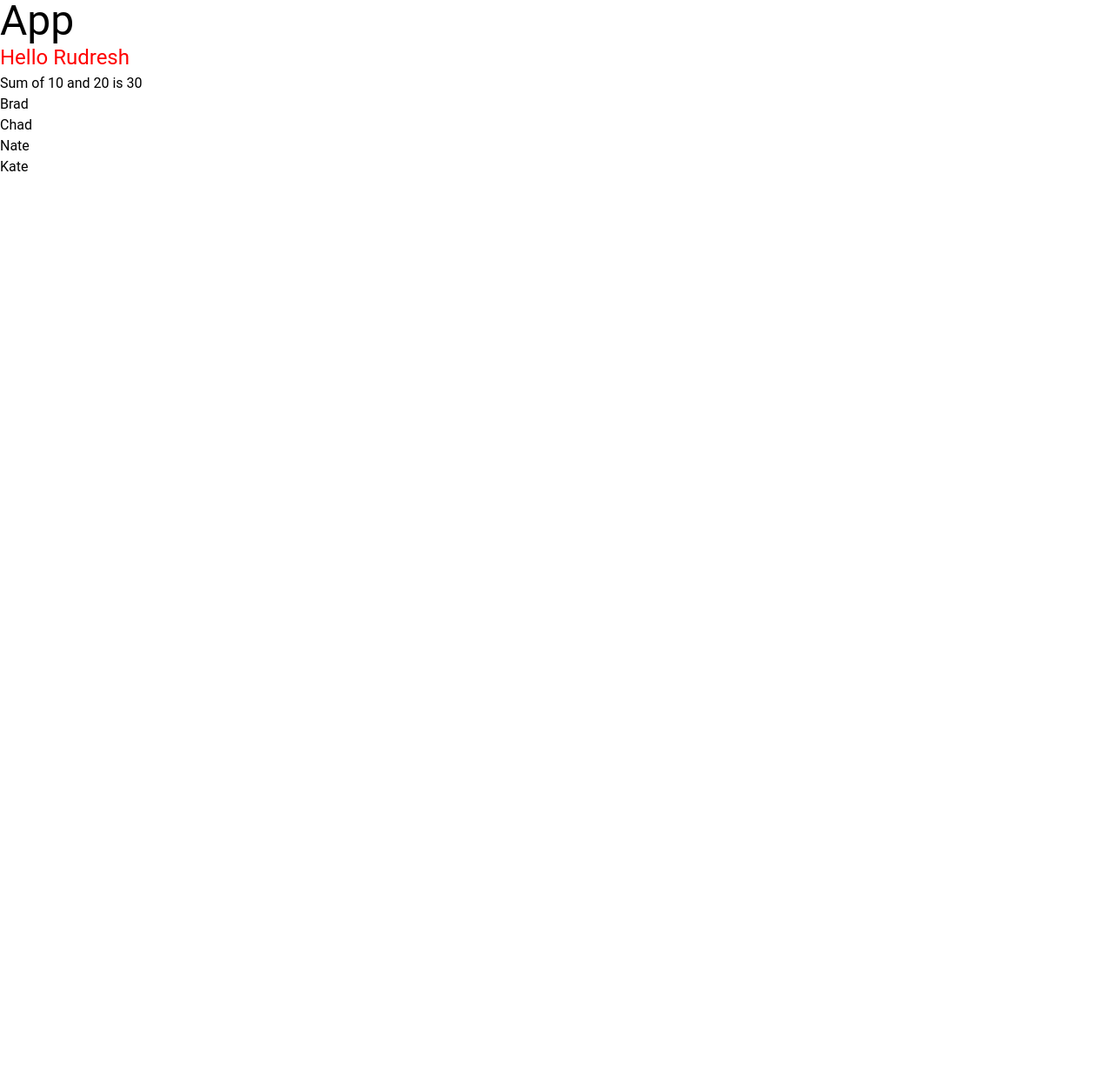
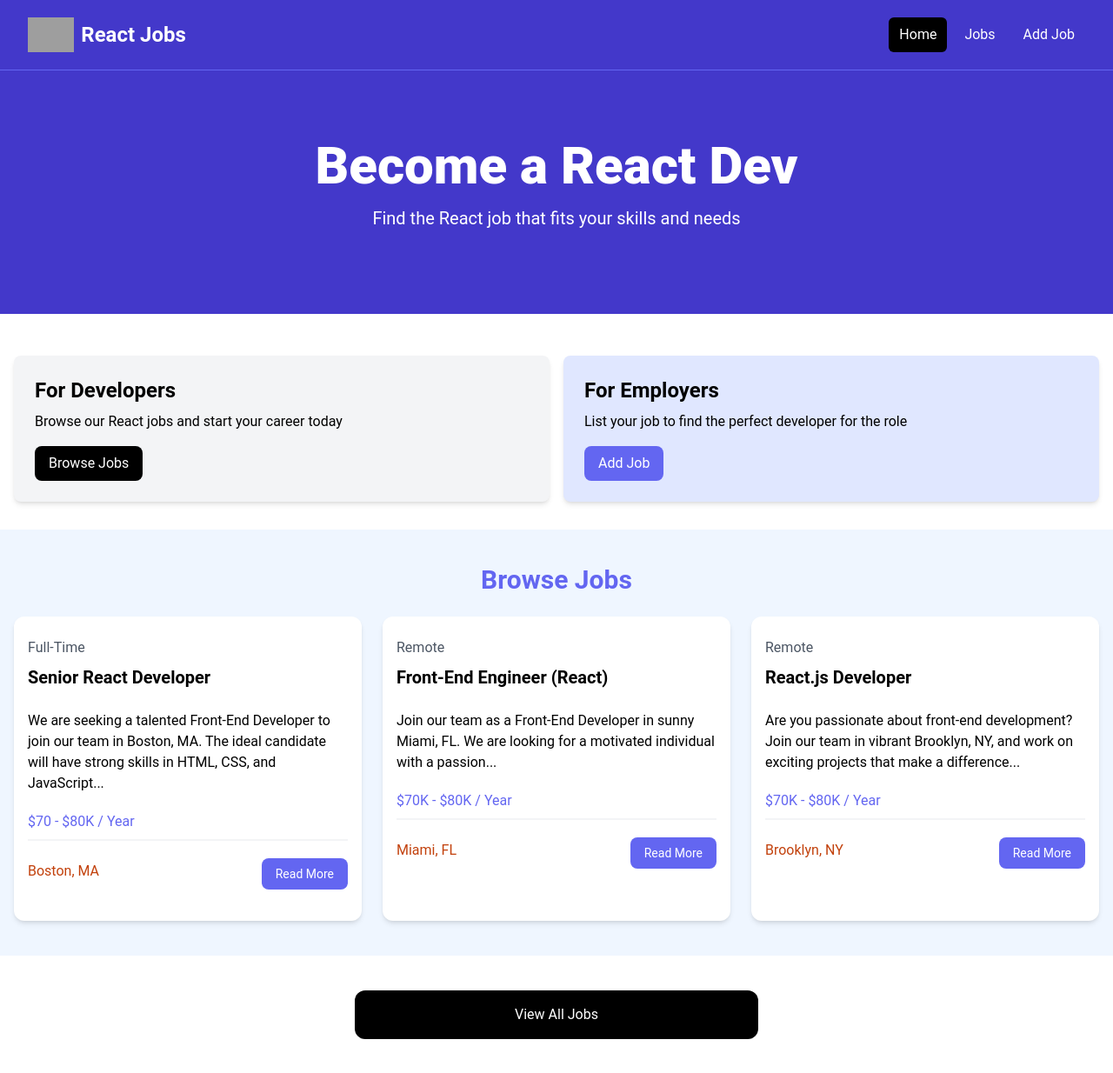
Before and after one commit to rudreshpatre/react-apps, a React (Vite) app in the folder first-react-app/: page / in a window 1280 px wide. Shown: the whole page at 87% size. Before the commit the page ends 800 px from the top, so only its background shows below. Built offline with nearby package versions, Linux system fonts and the light colour scheme; grey boxes are pictures that could not be loaded.

Commit message:
create navbar component
Created navbar component after moving the code for navigation html in to the component.

```diff
--- a/first-react-app/src/App.jsx
+++ b/first-react-app/src/App.jsx
@@ -1,26 +1,170 @@
 import React from 'react'
-
-
+import Navbar from './components/Navbar';
 
 const App = () => {
-  const name = "Rudresh";
-  var x = 10;
-  var y = 20;
-  var names = ['Brad','Chad','Nate','Kate'];
-  var loggedIn = false;
   return (
-    <div>
-        <div className="text-5xl"> App</div>
-        <p style={{color:'red', fontSize:'24px'}}>Hello {name}</p>
-        <p>Sum of {x} and {y} is {x+y}</p>
-        <ul>
-          {names.map((name)=>(
-            <li>{name}</li>
-          ))}
-        </ul>
-        {loggedIn && <h1>Hello Member!</h1>}
-    </div>
-  );
+    <>
+    <Navbar />
+        {/* <!-- Hero --> */}
+        <section className="bg-indigo-700 py-20 mb-4">
+          <div
+            className="max-w-7xl mx-auto px-4 sm:px-6 lg:px-8 flex flex-col items-center"
+          >
+            <div className="text-center">
+              <h1
+                className="text-4xl font-extrabold text-white sm:text-5xl md:text-6xl"
+              >
+                Become a React Dev
+              </h1>
+              <p className="my-4 text-xl text-white">
+                Find the React job that fits your skills and needs
+              </p>
+            </div>
+          </div>
+        </section>
+
+        {/* <!-- Developers and Employers --> */}
+        <section className="py-4">
+          <div className="container-xl lg:container m-auto">
+            <div className="grid grid-cols-1 md:grid-cols-2 gap-4 p-4 rounded-lg">
+              <div className="bg-gray-100 p-6 rounded-lg shadow-md">
+                <h2 className="text-2xl font-bold">For Developers</h2>
+                <p className="mt-2 mb-4">
+                  Browse our React jobs and start your career today
+                </p>
+                <a
+                  href="/jobs.html"
+                  className="inline-block bg-black text-white rounded-lg px-4 py-2 hover:bg-gray-700"
+                >
+                  Browse Jobs
+                </a>
+              </div>
+              <div className="bg-indigo-100 p-6 rounded-lg shadow-md">
+                <h2 className="text-2xl font-bold">For Employers</h2>
+                <p className="mt-2 mb-4">
+                  List your job to find the perfect developer for the role
+                </p>
+                <a
+                  href="/add-job.html"
+                  className="inline-block bg-indigo-500 text-white rounded-lg px-4 py-2 hover:bg-indigo-600"
+                >
+                  Add Job
+                </a>
+              </div>
+            </div>
+          </div>
+        </section>
+
+        {/* <!-- Browse Jobs --> */}
+        <section className="bg-blue-50 px-4 py-10">
+          <div className="container-xl lg:container m-auto">
+            <h2 className="text-3xl font-bold text-indigo-500 mb-6 text-center">
+              Browse Jobs
+            </h2>
+            <div className="grid grid-cols-1 md:grid-cols-3 gap-6">
+              {/* <!-- Job Listing 1 --> */}
+              <div className="bg-white rounded-xl shadow-md relative">
+                <div className="p-4">
+                  <div className="mb-6">
+                    <div className="text-gray-600 my-2">Full-Time</div>
+                    <h3 className="text-xl font-bold">Senior React Developer</h3>
+                  </div>
+
+                  <div className="mb-5">
+                   We are seeking a talented Front-End Developer to join our team in Boston, MA. The ideal candidate will have strong skills in HTML, CSS, and JavaScript...
+                  </div>
+
+                  <h3 className="text-indigo-500 mb-2">$70 - $80K / Year</h3>
+
+                  <div className="border border-gray-100 mb-5"></div>
+
+                  <div className="flex flex-col lg:flex-row justify-between mb-4">
+                    <div className="text-orange-700 mb-3">
+                      <i className="fa-solid fa-location-dot text-lg"></i>
+                      Boston, MA
+                    </div>
+                    <a
+                      href="job.html"
+                      className="h-[36px] bg-indigo-500 hover:bg-indigo-600 text-white px-4 py-2 rounded-lg text-center text-sm"
+                    >
+                     Read More
+                    </a>
+                  </div>
+                </div>
+              </div>
+              {/* <!-- Job Listing 2 --> */}
+              <div className="bg-white rounded-xl shadow-md relative">
+                <div className="p-4">
+                  <div className="mb-6">
+                    <div className="text-gray-600 my-2">Remote</div>
+                    <h3 className="text-xl font-bold">Front-End Engineer (React)</h3>
+                  </div>
+
+                  <div className="mb-5">
+                   Join our team as a Front-End Developer in sunny Miami, FL. We are looking for a motivated individual with a passion...
+                  </div>
+
+                  <h3 className="text-indigo-500 mb-2">$70K - $80K / Year</h3>
+
+                  <div className="border border-gray-100 mb-5"></div>
+
+                  <div className="flex flex-col lg:flex-row justify-between mb-4">
+                    <div className="text-orange-700 mb-3">
+                      <i className="fa-solid fa-location-dot text-lg"></i>
+                      Miami, FL
+                    </div>
+                    <a
+                      href="job.html"
+                      className="h-[36px] bg-indigo-500 hover:bg-indigo-600 text-white px-4 py-2 rounded-lg text-center text-sm"
+                    >
+                     Read More
+                    </a>
+                  </div>
+                </div>
+              </div>
+              {/* <!-- Job Listing 3 --> */}
+              <div className="bg-white rounded-xl shadow-md relative">
+                <div className="p-4">
+                  <div className="mb-6">
+                    <div className="text-gray-600 my-2">Remote</div>
+                    <h3 className="text-xl font-bold">React.js Developer</h3>
+                  </div>
+
+                  <div className="mb-5">
+                    Are you passionate about front-end development? Join our team in vibrant Brooklyn, NY, and work on exciting projects that make a difference...
+                  </div>
+
+                  <h3 className="text-indigo-500 mb-2">$70K - $80K / Year</h3>
+
+                  <div className="border border-gray-100 mb-5"></div>
+
+                  <div className="flex flex-col lg:flex-row justify-between mb-4">
+                    <div className="text-orange-700 mb-3">
+                      <i className="fa-solid fa-location-dot text-lg"></i>
+                      Brooklyn, NY
+                    </div>
+                    <a
+                      href="job.html"
+                      className="h-[36px] bg-indigo-500 hover:bg-indigo-600 text-white px-4 py-2 rounded-lg text-center text-sm"
+                    >
+                     Read More
+                    </a>
+                  </div>
+                </div>
+              </div>
+            </div>
+          </div>
+        </section>
+
+        <section className="m-auto max-w-lg my-10 px-6">
+          <a
+            href="jobs.html"
+            className="block bg-black text-white text-center py-4 px-6 rounded-xl hover:bg-gray-700"
+            >View All Jobs</a
+          >
+        </section>
+    </>
+    );
 };
 
 export default App;
--- /dev/null
+++ b/first-react-app/src/components/Navbar.jsx
@@ -0,0 +1,46 @@
+const Navbar = () => {
+    return (
+        <nav className="bg-indigo-700 border-b border-indigo-500">
+          <div className="mx-auto max-w-7xl px-2 sm:px-6 lg:px-8">
+            <div className="flex h-20 items-center justify-between">
+              <div
+                className="flex flex-1 items-center justify-center md:items-stretch md:justify-start"
+              >
+                {/* <!-- Logo --> */}
+                <a className="flex flex-shrink-0 items-center mr-4" href="/index.html">
+                  <img
+                    className="h-10 w-auto"
+                    src="images/logo.png"
+                    alt="React Jobs"
+                  />
+                  <span className="hidden md:block text-white text-2xl font-bold ml-2"
+                    >React Jobs</span
+                  >
+                </a>
+                <div className="md:ml-auto">
+                  <div className="flex space-x-2">
+                    <a
+                      href="/index.html"
+                      className="text-white bg-black hover:bg-gray-900 hover:text-white rounded-md px-3 py-2"
+                      >Home</a
+                    >
+                    <a
+                      href="/jobs.html"
+                      className="text-white hover:bg-gray-900 hover:text-white rounded-md px-3 py-2"
+                      >Jobs</a
+                    >
+                    <a
+                      href="/add-job.html"
+                      className="text-white hover:bg-gray-900 hover:text-white rounded-md px-3 py-2"
+                      >Add Job</a
+                    >
+                  </div>
+                </div>
+              </div>
+            </div>
+          </div>
+        </nav>
+    );
+};
+
+export default Navbar;
```
